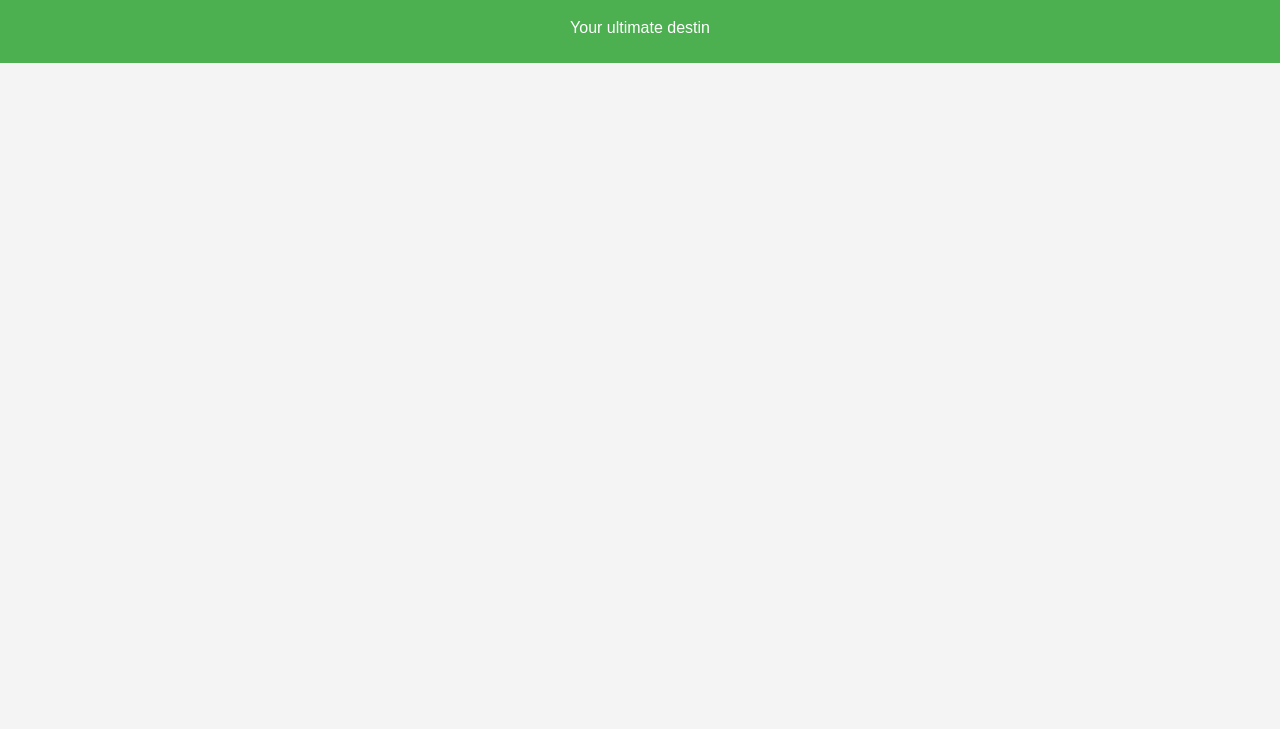
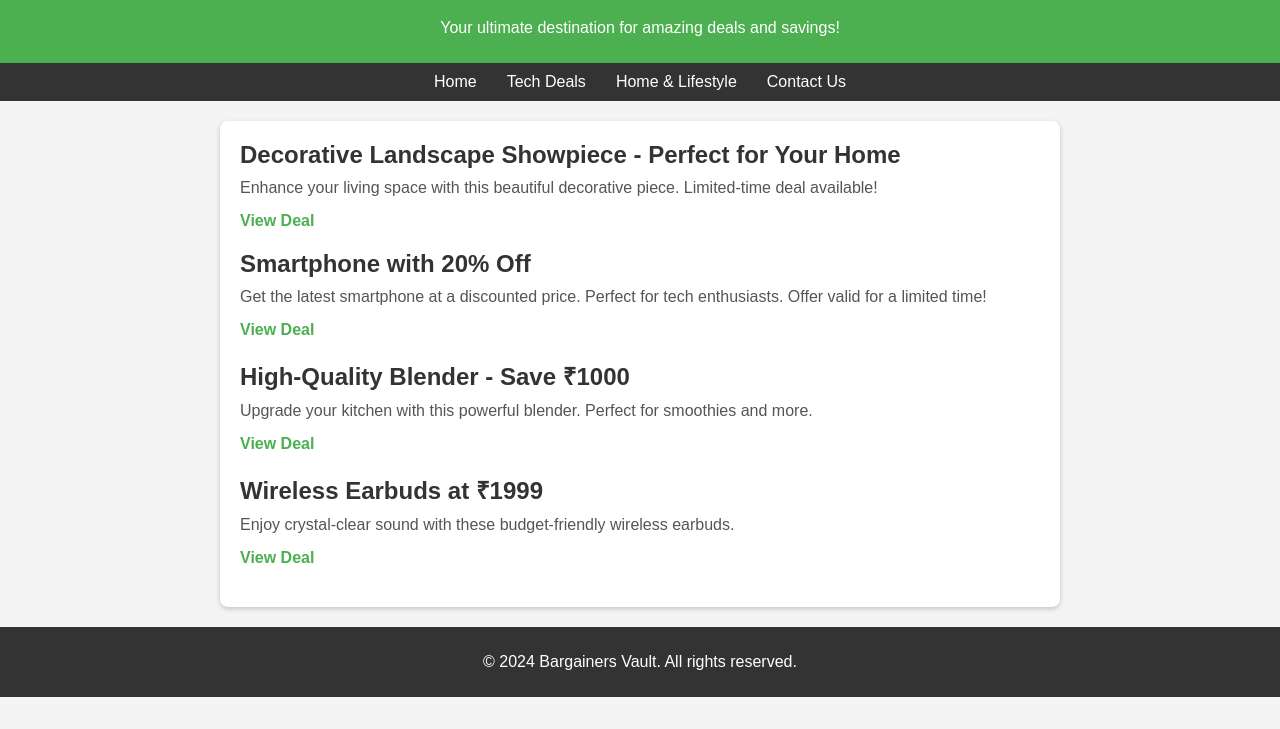
Before and after one commit to gangadharfsd/bargainersvault, a plain HTML site: page index.html in a window 1280 px wide. Shown: the part 71-800 px from the top of the page. Drawn offline with Linux system fonts and the light colour scheme.

Commit message:
Update index.html

```diff
--- a/index.html
+++ b/index.html
@@ -72,4 +72,44 @@
 <body>
     <header>
         <h1>Bargainers Vault</h1>
-        <p>Your ultimate destin
+        <p>Your ultimate destination for amazing deals and savings!</p>
+    </header>
+
+    <nav>
+        <a href="#">Home</a>
+        <a href="#">Tech Deals</a>
+        <a href="#">Home & Lifestyle</a>
+        <a href="#">Contact Us</a>
+    </nav>
+
+    <div class="container">
+        <div class="deal">
+            <h2>Decorative Landscape Showpiece - Perfect for Your Home</h2>
+            <p>Enhance your living space with this beautiful decorative piece. Limited-time deal available!</p>
+            <a href="https://www.amazon.in/CPENSUS-Landscape-showpieces-Decoration-Decorative/dp/B0B21TQ2LN?sr=8-8&linkId=17f2e3c88df4ddcae2d8dece9ab72b6b&language=en_IN&ref_=as_li_ss_tl" target="_blank">View Deal</a>
+        </div>
+
+        <div class="deal">
+            <h2>Smartphone with 20% Off</h2>
+            <p>Get the latest smartphone at a discounted price. Perfect for tech enthusiasts. Offer valid for a limited time!</p>
+            <a href="#">View Deal</a>
+        </div>
+
+        <div class="deal">
+            <h2>High-Quality Blender - Save ₹1000</h2>
+            <p>Upgrade your kitchen with this powerful blender. Perfect for smoothies and more.</p>
+            <a href="#">View Deal</a>
+        </div>
+
+        <div class="deal">
+            <h2>Wireless Earbuds at ₹1999</h2>
+            <p>Enjoy crystal-clear sound with these budget-friendly wireless earbuds.</p>
+            <a href="#">View Deal</a>
+        </div>
+    </div>
+
+    <footer>
+        <p>&copy; 2024 Bargainers Vault. All rights reserved.</p>
+    </footer>
+</body>
+</html>
```
